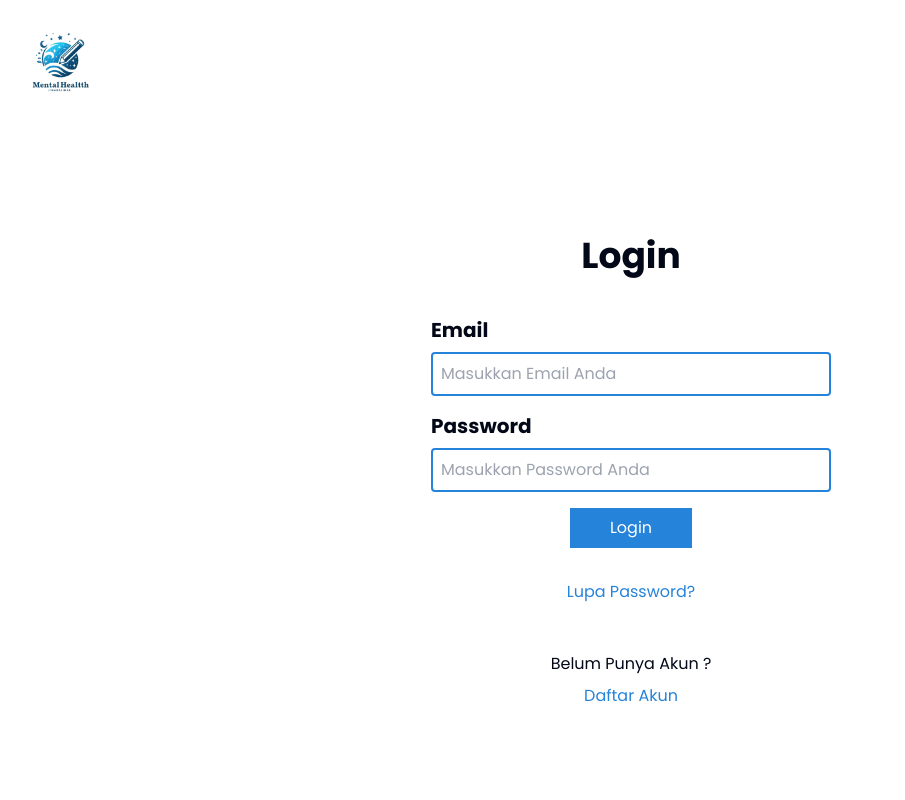
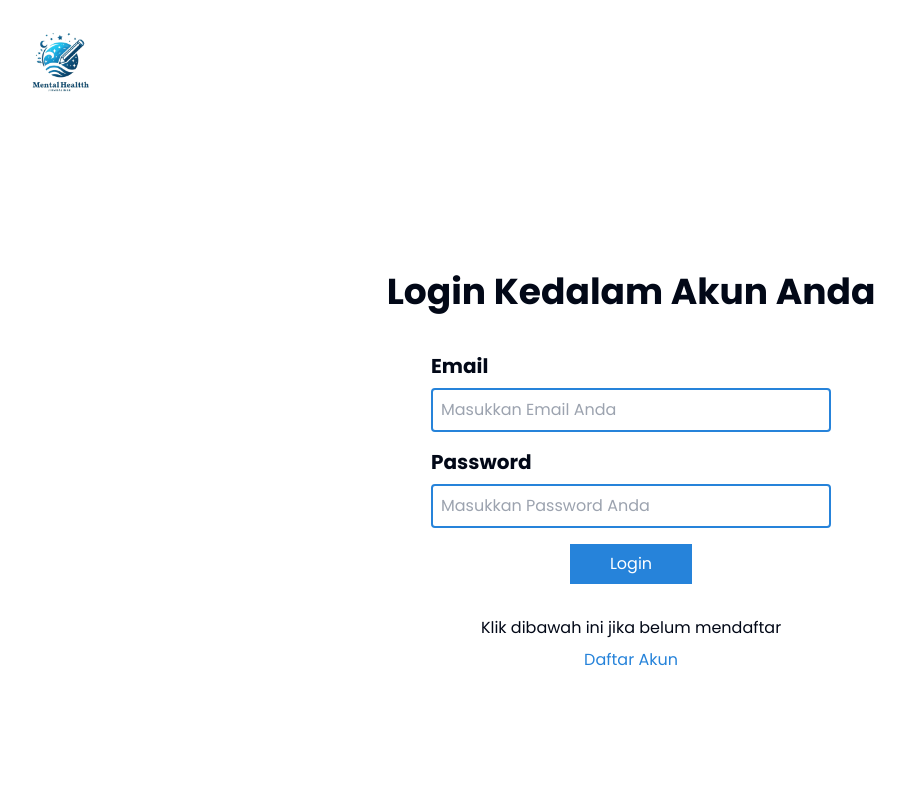
Before and after one commit to pandupan/mentality-journaling, a Next.js app: page /login in a window 1280 px wide. Shown: the top 800 px of the page, without its empty margins (9-914 px from the left). Built offline with nearby package versions, Linux system fonts and the light colour scheme.

Commit message:
[FIX] - 1

```diff
--- a/app/login/page.tsx
+++ b/app/login/page.tsx
@@ -37,7 +37,7 @@ const Page = () => {
     <div className="lg:mt-20 mt-40 flex flex-col justify-center container min-h-[100vh] ">
       <div className="flex flex-col sm:px-20">
       {error && <p className="text-red-500">{error}</p>}
-        <h1 className="text-4xl font-bold mb-10 text-center">Login</h1>
+        <h1 className="text-4xl font-bold mb-10 text-center">Login Kedalam Akun Anda</h1>
         <form className="flex justify-center items-center flex-col gap-4" onSubmit={handleLogin}>
         <div className='w-[250px] sm:w-[400px]'>
             <div className="flex flex-col gap-2">
@@ -73,14 +73,9 @@ const Page = () => {
             </div>
           </div>
         </form>
-        <div className="flex flex-col gap-2 mt-4 py-4">
-          <button className="text-[#2683da] hover:underline">
-            Lupa Password?
-          </button>
-        </div>
         <div className="flex flex-col gap-2 mt-4  py-4">
           <p className="justify-center text-center items-center ">
-            Belum Punya Akun ?
+            Klik dibawah ini jika belum mendaftar
           </p>
           <a href="/register" className="text-[#2683da] text-center hover:underline">
             Daftar Akun
--- a/app/register/page.tsx
+++ b/app/register/page.tsx
@@ -42,7 +42,7 @@ const RegisterPage = () => {
 
       <form onSubmit={handleSubmit}>
         <div className="flex flex-col px-20">
-          <h1 className="text-4xl font-bold mb-10 text-center">Daftar Akun</h1>
+          <h1 className="text-4xl font-bold mb-10 text-center">Mendaftar Akun Baru</h1>
           {error && <p className="text-red-500">{error}</p>}
 
           {/* Input Nama */}
```
